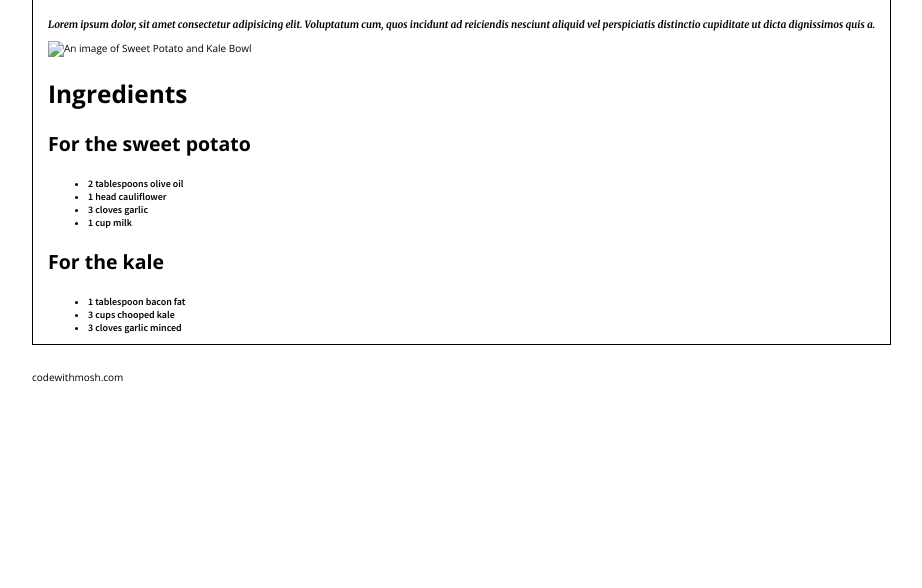
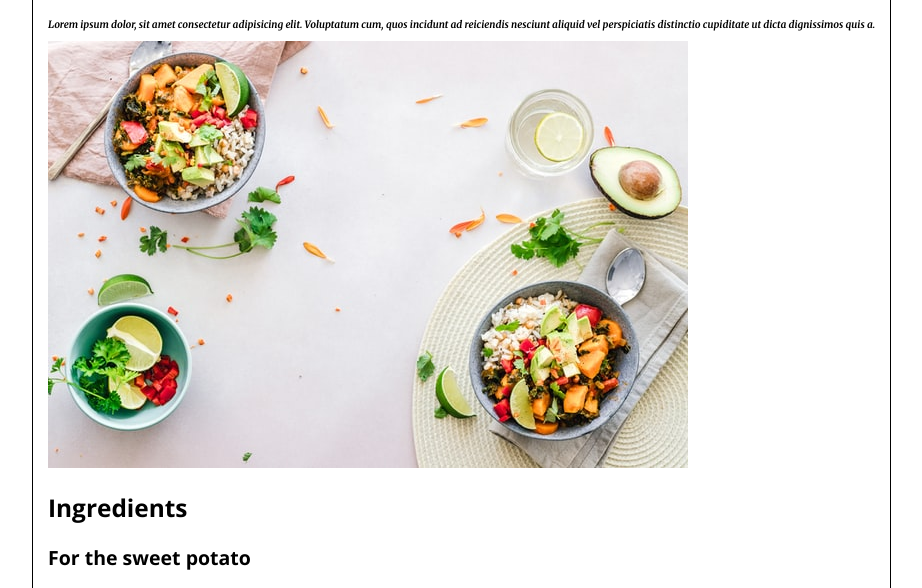
Before and after one commit to Whummy001/Exercise, a plain HTML site: page index.html in a window 1280 px wide. Shown: the part 201-789 px from the top of the page, without its empty margins (1-923 px from the left). Drawn offline with nearby package versions, Linux system fonts and the light colour scheme.

Commit message:
Update index.html

```diff
--- a/index.html
+++ b/index.html
@@ -28,7 +28,7 @@
         distinctio cupiditate ut dicta dignissimos quis a.
       </p>
       <img
-        src="../images/ella-olsson-C1Q3qOTlegg-unsplash.jpg"
+        src="/ella-olsson-C1Q3qOTlegg-unsplash.jpg"
         alt="An image of Sweet Potato and Kale Bowl"
       />
       <h2>Ingredients</h2>
```
